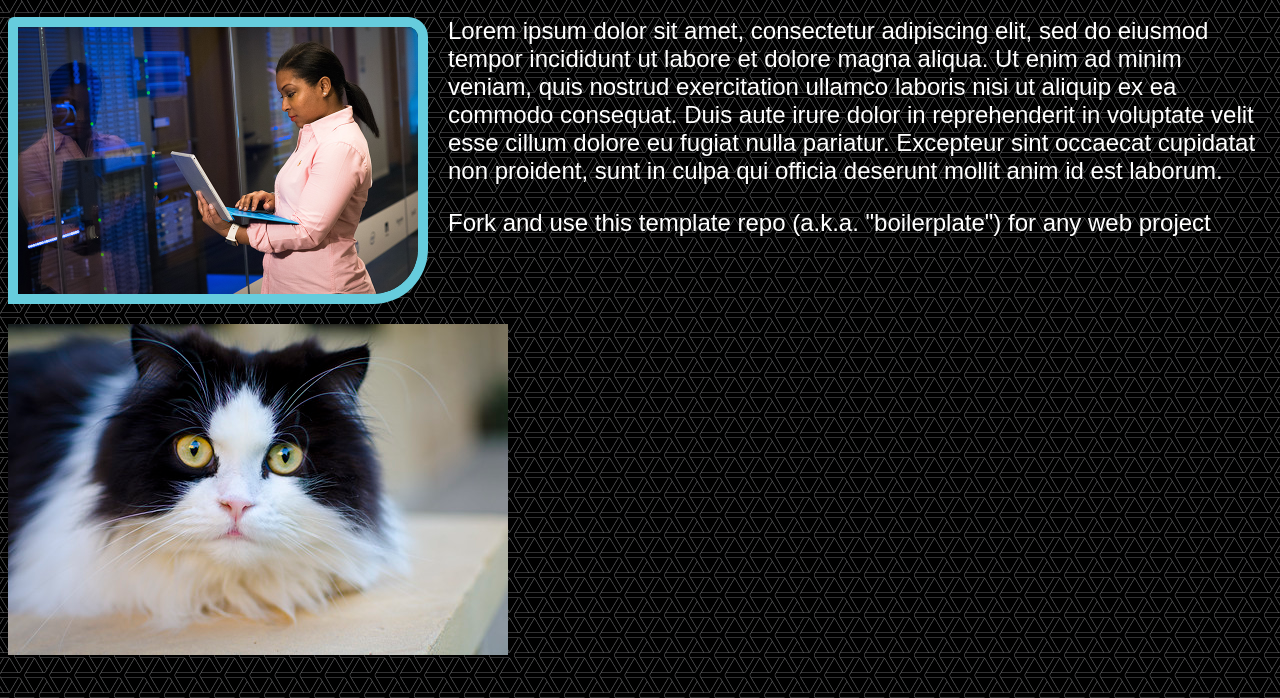
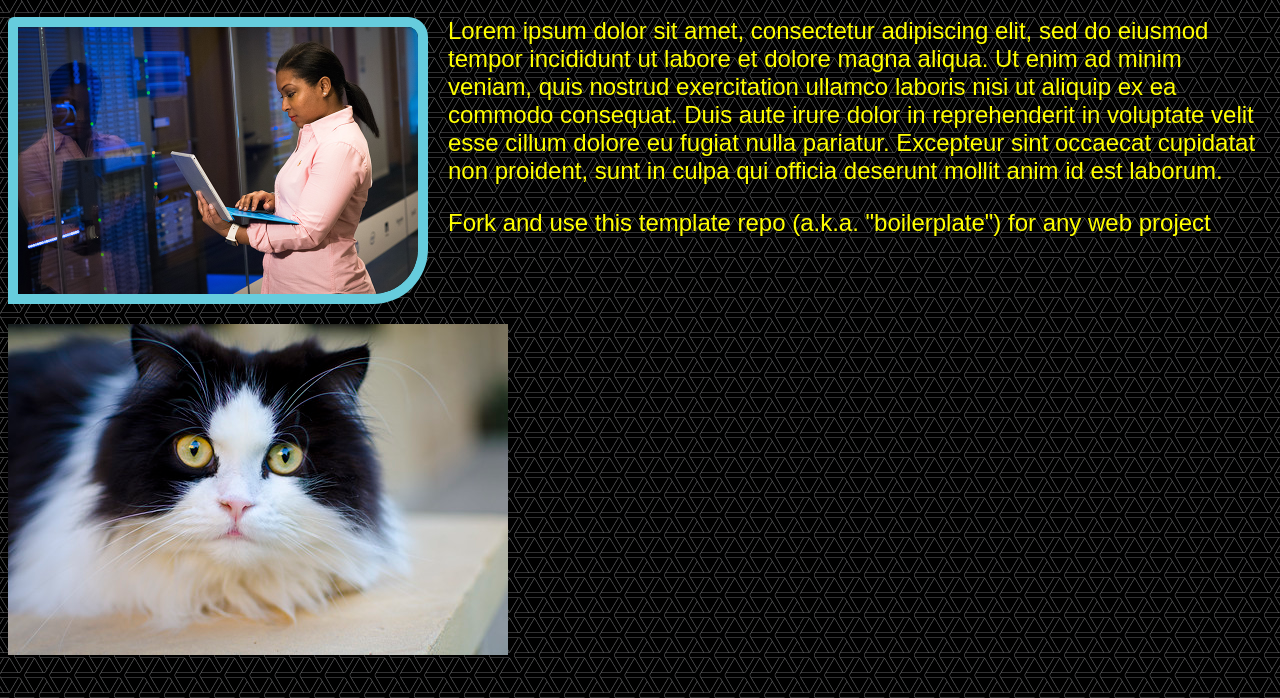
Before and after one commit to Skrubba-dub/image-lesson, a plain HTML site: page index.html in a window 1280 px wide. Shown: the part 102-800 px from the top of the page. Drawn offline with Linux system fonts and the light colour scheme.

Commit message:
Update styles.css

```diff
--- a/assets/css/styles.css
+++ b/assets/css/styles.css
@@ -5,8 +5,8 @@
 }
 html {
 	background-image: url(../img/webb-dark.png);
-	color: white;
-	font-size: 150%
+	color: yellow;
+	font-size: 150%;
 }
 .server-image {
 	float: left;
```
